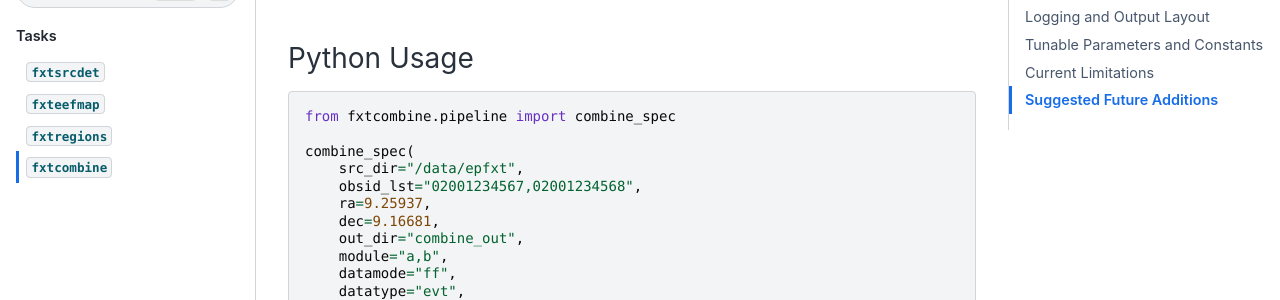
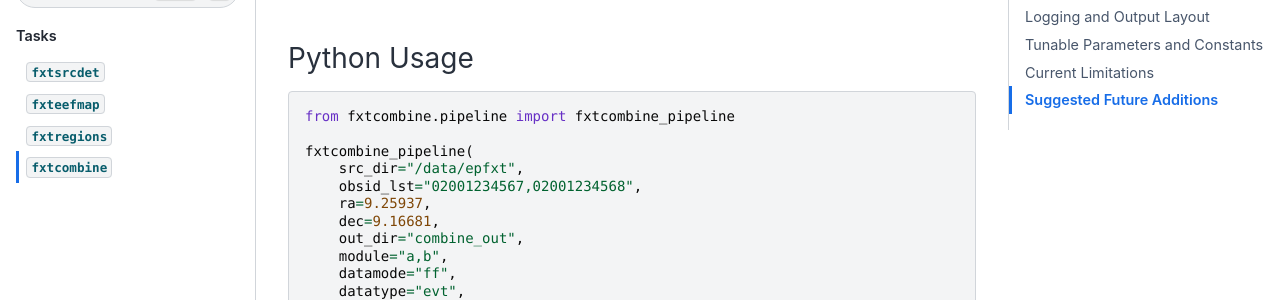
Before and after one commit to AstroChensj/eFXTDAS, a Sphinx documentation site: the page built from docs/fxtcombine.md, in a window 1280 px wide and 900 px high, scrolled down 1007 px. Shown: the part 152-452 px from the top of the window. Built offline with Sphinx 7.4.7 and the Sphinx Book theme 1.1.4, drawn with Linux system fonts in a browser that asks for light colours.

````diff
--- a/docs/fxtcombine.md
+++ b/docs/fxtcombine.md
@@ -42,9 +42,9 @@
 ### Python Usage
 
 ```python
-from fxtcombine.pipeline import combine_spec
+from fxtcombine.pipeline import fxtcombine_pipeline
 
-combine_spec(
+fxtcombine_pipeline(
     src_dir="/data/epfxt",
     obsid_lst="02001234567,02001234568",
     ra=9.25937,
--- a/fxtcombine/__init__.py
+++ b/fxtcombine/__init__.py
@@ -1,5 +1,5 @@
 """Public API for fxtcombine."""
 
-from fxtcombine.pipeline import build_parser, combine_spec, main
+from fxtcombine.pipeline import build_parser, combine_spec, fxtcombine_pipeline, main
 
-__all__ = ["build_parser", "combine_spec", "main"]
+__all__ = ["build_parser", "combine_spec", "fxtcombine_pipeline", "main"]
````
Also changed, not shown: 1 other file.
